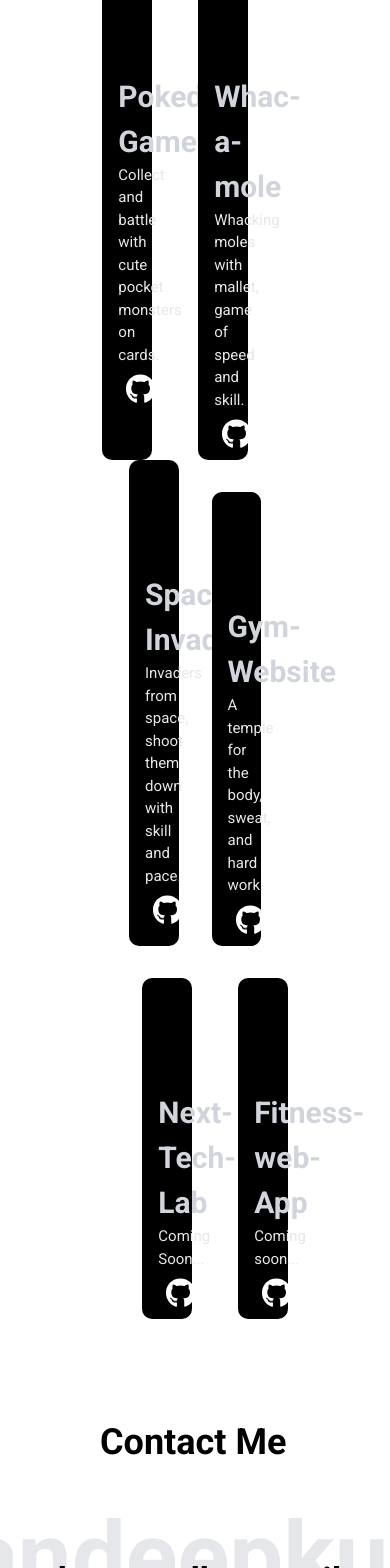
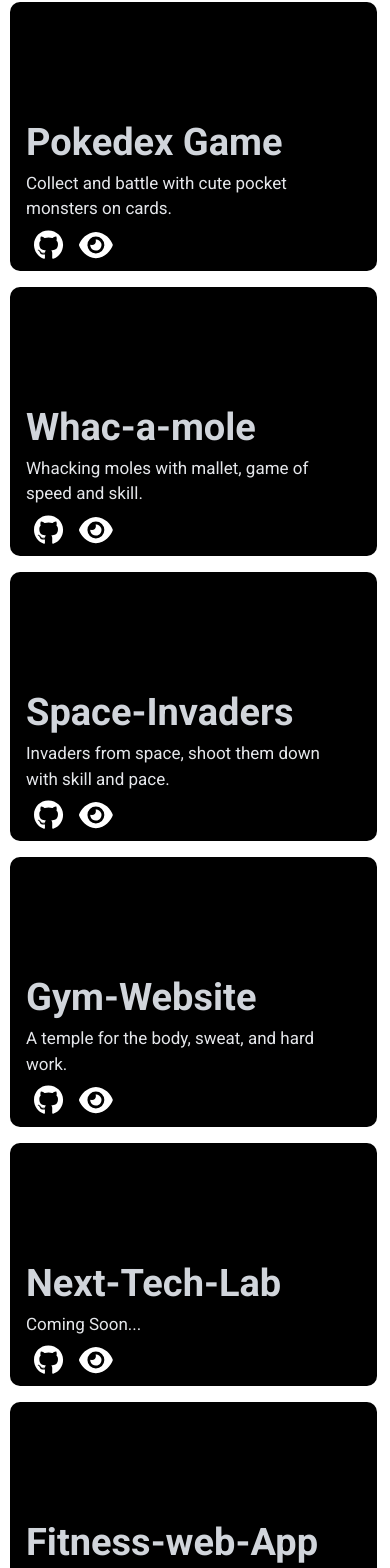
Before and after one commit to Amandeep4567/Amandeep-Portfolio, a React (Vite) app: page / in a window 390 px wide. Shown: the part 1533-3101 px from the top of the page. Built offline with nearby package versions, Linux system fonts and the light colour scheme.

Commit message:
feat: code updated

```diff
--- a/src/components/ContactInformation.jsx
+++ b/src/components/ContactInformation.jsx
@@ -11,18 +11,18 @@ const ContactInformation = () => {
       <div className="flex justify-center mt-10">
         <div>
           <div className="flex justify-center">
-            <h1 className="font-semibold text-8xl text-gray-200">
+            <h1 className="font-semibold text-5xl sm:text-8xl text-gray-200">
               amandeepkumar
             </h1>
           </div>
-          <div className="flex justify-center relative bottom-11">
+          <div className="flex justify-center relative bottom-6 sm:bottom-11">
             <a href="mailto:amankumaradk@gmail.com">
-              <h1 className="font-semibold text-4xl z-10">
+              <h1 className="font-semibold text-2xl sm:text-4xl z-10">
                 amankumaradk@gmail.com
               </h1>
             </a>
           </div>
-          <div className="flex justify-center">
+          <div className="flex justify-center text-center">
             <p className="font-medium sm:mx-0 mx-2 text-lg pb-4">
               Let's create something great! Contact me to discuss your next web
               project and bring your ideas to life.
--- a/src/components/ProjectSection.jsx
+++ b/src/components/ProjectSection.jsx
@@ -9,12 +9,12 @@ const ProjectSection = () => {
       <div className="flex ml-[100px]">
         <h1 className="font-semibold text-[36px]">My Projects</h1>
       </div>
-      <div className="flex flex-wrap justify-evenly mx-24">
-        <div className="bg-black text-white w-[25%] rounded-[10px] pt-28 pl-4 pr-8  ">
-          <h1 className="font-semibold text-[30px] text-gray-300">
+      <div className="sm:flex sm:flex-wrap sm:justify-evenly mt-10 sm:mx-24">
+        <div className="w-[94%] mx-2.5 sm:mx-0 bg-black text-white sm:w-[25%] rounded-[10px] pt-28 pl-4 pr-8">
+          <h1 className="font-semibold text-[38px] sm:text-[30px] text-gray-300">
             Pokedex Game
           </h1>
-          <p className="font-normal text-[15px] text-gray-200">
+          <p className="font-normal text-[17px] sm:text-[15px] text-gray-200">
             Collect and battle with cute pocket monsters on cards.
           </p>
           <div className="flex">
@@ -32,11 +32,11 @@ const ProjectSection = () => {
             </a>
           </div>
         </div>
-        <div className="bg-black text-white w-[25%] rounded-[10px] pt-28 pl-4 pr-8 mx-10">
-          <h1 className="font-semibold text-[30px] text-gray-300">
+        <div className="w-[94%] mx-2.5 bg-black text-white sm:w-[25%] rounded-[10px] pt-28 pl-4 pr-8 sm:mx-10 sm:mt-0 mt-4">
+          <h1 className="font-semibold text-[38px] sm:text-[30px] text-gray-300">
             Whac-a-mole
           </h1>
-          <p className="font-normal text-[15px] text-gray-200">
+          <p className="font-normal text-[17px] sm:text-[15px] text-gray-200">
             Whacking moles with mallet, game of speed and skill.
           </p>
           <div className="flex">
@@ -54,11 +54,11 @@ const ProjectSection = () => {
             </a>
           </div>
         </div>
-        <div className="bg-black text-white w-[25%] rounded-[10px] pt-28 pl-4 pr-8 ">
-          <h1 className="font-semibold text-[30px] text-gray-300">
+        <div className="w-[94%] mx-2.5 sm:mx-0 bg-black text-white sm:w-[25%] rounded-[10px] pt-28 pl-4 pr-8 sm:mt-0 mt-4">
+          <h1 className="font-semibold text-[38px] sm:text-[30px] text-gray-300">
             Space-Invaders
           </h1>
-          <p className="font-normal text-[15px] text-gray-200">
+          <p className="font-normal text-[17px] sm:text-[15px] text-gray-200">
             Invaders from space, shoot them down with skill and pace.
           </p>
           <div className="flex">
@@ -76,11 +76,11 @@ const ProjectSection = () => {
             </a>
           </div>
         </div>
-        <div className="bg-black text-white w-[25%] rounded-[10px] pt-28 pl-4 pr-8  mt-8">
-          <h1 className="font-semibold text-[30px] text-gray-300">
+        <div className="w-[94%] mx-2.5 sm:mx-0 bg-black text-white sm:w-[25%] rounded-[10px] pt-28 pl-4 pr-8 sm:mt-8 mt-4">
+          <h1 className="font-semibold text-[38px] sm:text-[30px] text-gray-300">
             Gym-Website
           </h1>
-          <p className="font-normal text-[15px] text-gray-200">
+          <p className="font-normal text-[17px] sm:text-[15px] text-gray-200">
             A temple for the body, sweat, and hard work.
           </p>
           <div className="flex">
@@ -98,11 +98,11 @@ const ProjectSection = () => {
             </a>
           </div>
         </div>
-        <div className="bg-black text-white w-[25%] rounded-[10px] pt-28 pl-4 pr-8  mt-8 mx-10">
-          <h1 className="font-semibold text-[30px] text-gray-300">
+        <div className="w-[94%] mx-2.5 bg-black text-white sm:w-[25%] rounded-[10px] pt-28 pl-4 pr-8 sm:mt-8 sm:mx-10 mt-4">
+          <h1 className="font-semibold text-[38px] sm:text-[30px] text-gray-300">
             Next-Tech-Lab
           </h1>
-          <p className="font-normal text-[15px] text-gray-200">
+          <p className="font-normal text-[17px] sm:text-[15px] text-gray-200">
             Coming Soon...
           </p>
           <div className="flex">
@@ -114,11 +114,11 @@ const ProjectSection = () => {
             </a>
           </div>
         </div>
-        <div className="bg-black text-white w-[25%] rounded-[10px] pt-28 pl-4 pr-8  mt-8">
-          <h1 className="font-semibold text-[30px] text-gray-300">
+        <div className="w-[94%] mx-2.5 sm:mx-0 bg-black text-white sm:w-[25%] rounded-[10px] pt-28 pl-4 pr-8 sm:mt-8 mt-4">
+          <h1 className="font-semibold text-[38px] sm:text-[30px] text-gray-300">
             Fitness-web-App
           </h1>
-          <p className="font-normal text-[15px] text-gray-200">
+          <p className="font-normal text-[17px] sm:text-[15px] text-gray-200">
             Coming soon...
           </p>
           <div className="flex">
```
